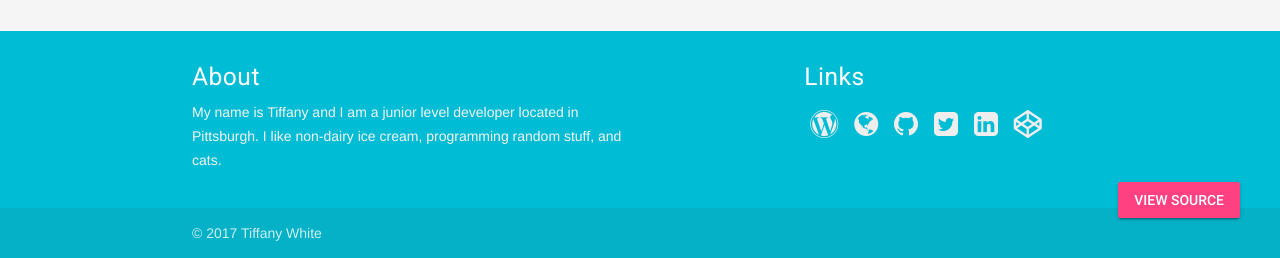
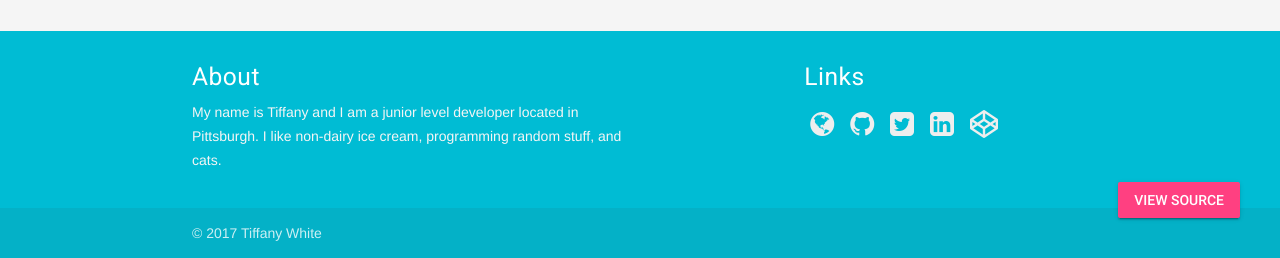
Before and after one commit to twhite96/checkyoself, a PHP site: page / in a window 1280 px wide. Shown: the part 542-800 px from the top of the page. Run offline with PHP 8.4, Linux system fonts and the light colour scheme; some libraries are stand-ins or nearby versions; some web fonts are replaced.

Commit message:
Removes sticky footer and old link from footer

```diff
--- a/faq.html
+++ b/faq.html
@@ -113,7 +113,6 @@ limitations under the License
             <div class="col l4 offset-l2 s12">
               <h5 class="white-text">Links</h5>
               <ul>
-                <li><a class="grey-text text-lighten-3" href="https://helloburgh.me" target="_blank"><i class="fa fa-wordpress fa-2x" aria-hidden="true"></i></a></li>
                 <li><a class="grey-text text-lighten-3" href="https://tiffanywhite.tech" target="_blank"><i class="fa fa-globe fa-2x" aria-hidden="true"></i></a></li>
                 <li><a class="grey-text text-lighten-3" href="https://github.com/twhite96" target="_blank"><i class="fa fa-github fa-2x" aria-hidden="true"></i></a></li>
                 <li><a class="grey-text text-lighten-3" href="https://twitter.com/TiffanyW_412" target="_blank"><i class="fa fa-twitter-square fa-2x" aria-hidden="true"></i></a></li>
--- a/index.html
+++ b/index.html
@@ -112,7 +112,6 @@ limitations under the License
             <div class="col l4 offset-l2 s12">
               <h5 class="white-text">Links</h5>
               <ul>
-                <li><a class="grey-text text-lighten-3" href="https://helloburgh.me" target="_blank"><i class="fa fa-wordpress fa-2x" aria-hidden="true"></i></a></li>
                 <li><a class="grey-text text-lighten-3" href="https://tiffanywhite.tech" target="_blank"><i class="fa fa-globe fa-2x" aria-hidden="true"></i></a></li>
                 <li><a class="grey-text text-lighten-3" href="https://github.com/twhite96" target="_blank"><i class="fa fa-github fa-2x" aria-hidden="true"></i></a></li>
                 <li><a class="grey-text text-lighten-3" href="https://twitter.com/TiffanyW_412" target="_blank"><i class="fa fa-twitter-square fa-2x" aria-hidden="true"></i></a></li>
--- a/styles/style.css
+++ b/styles/style.css
@@ -15,12 +15,3 @@ ul > li {
   vertical-align: middle;
   padding: 6px;
 }
-body {
-  display: flex;
-  min-height: 100vh;
-  flex-direction: column;
-}
-
-main {
-  flex: 1 0 auto;
-}
--- a/texts.html
+++ b/texts.html
@@ -123,7 +123,6 @@ limitations under the License
             <div class="col l4 offset-l2 s12">
               <h5 class="white-text">Links</h5>
               <ul>
-                <li><a class="grey-text text-lighten-3" href="https://helloburgh.me" target="_blank"><i class="fa fa-wordpress fa-2x" aria-hidden="true"></i></a></li>
                 <li><a class="grey-text text-lighten-3" href="https://tiffanywhite.tech" target="_blank"><i class="fa fa-globe fa-2x" aria-hidden="true"></i></a></li>
                 <li><a class="grey-text text-lighten-3" href="https://github.com/twhite96" target="_blank"><i class="fa fa-github fa-2x" aria-hidden="true"></i></a></li>
                 <li><a class="grey-text text-lighten-3" href="https://twitter.com/TiffanyW_412" target="_blank"><i class="fa fa-twitter-square fa-2x" aria-hidden="true"></i></a></li>
```
